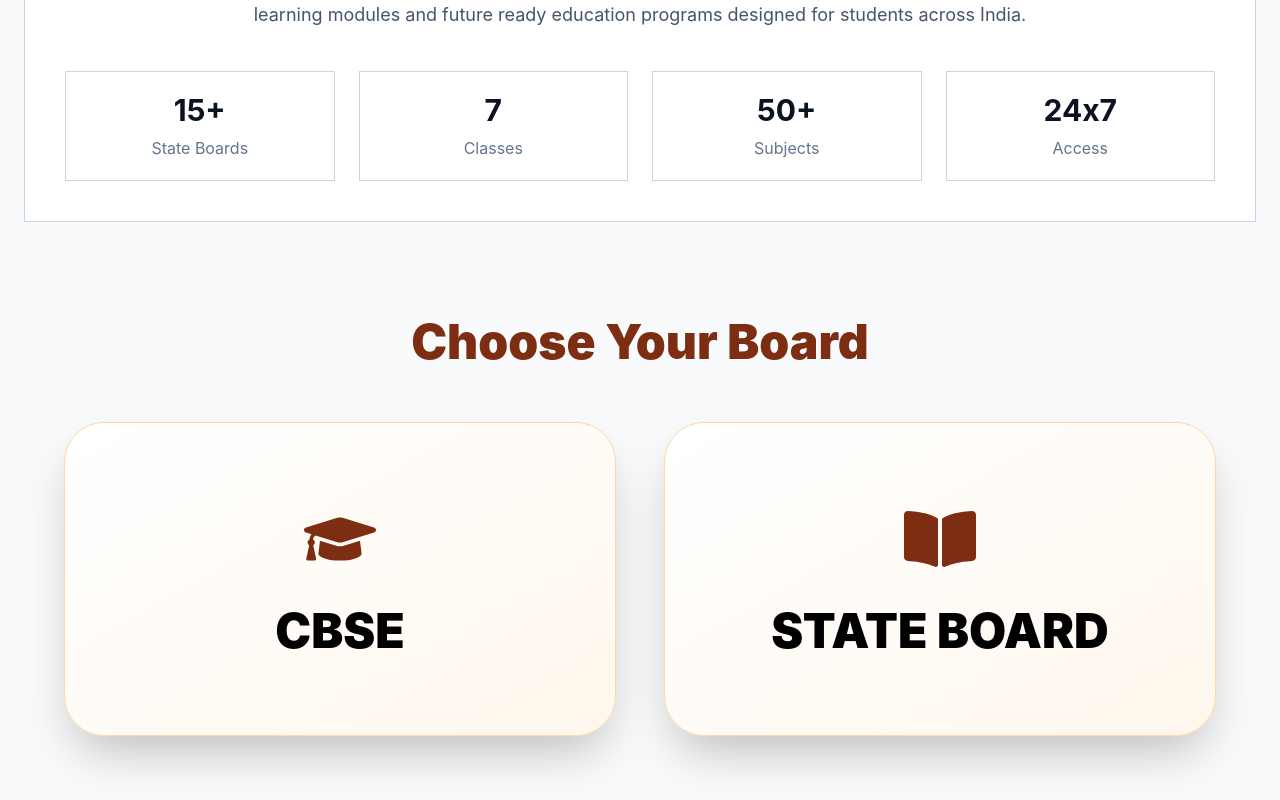
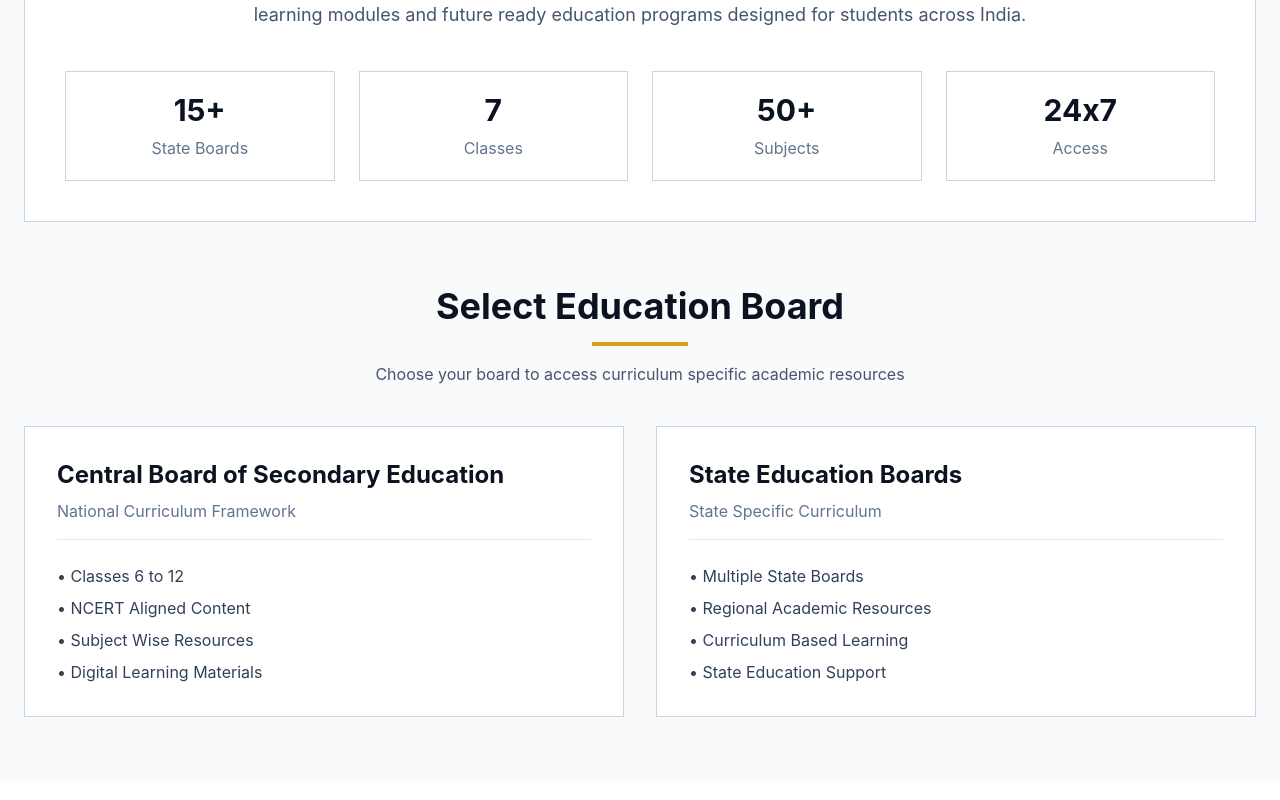
Before and after one commit to satyam07july-png/tsg, a React (Vite) app in the folder frontend/: page /academic in a window 1280 px wide. Shown: the part 394-1194 px from the top of the page. Built offline with nearby package versions, Linux system fonts and the light colour scheme.

Commit message:
put logo on landinga page

```diff
--- a/frontend/src/pages/Academic.jsx
+++ b/frontend/src/pages/Academic.jsx
@@ -207,23 +207,41 @@ function Academic() {
 
 {/* BOARD SELECTION */}
 
-      <div className="max-w-6xl mx-auto mt-24">
+<div className="max-w-[1800px] mx-auto mt-16">
+
+  <div className="text-center mb-10">
 
     <h2
       className="
-          text-5xl
-          font-black
-          mb-14
-          text-center
-          text-[#7C2D12]
+      text-3xl
+      md:text-4xl
+      font-bold
+      text-[#0B1220]
       "
     >
 
-          Choose Your Board
+      Select Education Board
 
     </h2>
 
-        <div className="grid grid-cols-1 md:grid-cols-2 gap-12">
+    <div className="w-24 h-1 bg-[#D4A017] mx-auto mt-4"></div>
+
+    <p className="text-slate-600 mt-4">
+
+      Choose your board to access curriculum specific academic resources
+
+    </p>
+
+  </div>
+
+  <div
+    className="
+    grid
+    grid-cols-1
+    md:grid-cols-2
+    gap-8
+    "
+  >
 
     {/* CBSE */}
 
@@ -236,42 +254,48 @@ function Academic() {
 
       }}
       className="
-            bg-gradient-to-br
-            from-white
-            to-orange-50
+      bg-white
       border
-            border-orange-200
-            shadow-2xl
-            rounded-[40px]
-            py-20
-            hover:scale-105
-            transition-all
+      border-slate-300
+      text-left
+      p-8
+      hover:border-[#7C2D12]
+      transition
       "
     >
 
-            <FaGraduationCap
-              className="
-              text-7xl
-              mx-auto
-              text-[#7C2D12]
-              mb-8
-              "
-            />
+      <div className="border-b border-slate-200 pb-4">
 
-            <h1
-              className="
-              text-5xl
-              font-black
-              "
-            >
+        <h3 className="text-2xl font-bold text-[#0B1220]">
 
-              CBSE
+          Central Board of Secondary Education
 
-            </h1>
+        </h3>
+
+        <p className="text-slate-500 mt-2">
+
+          National Curriculum Framework
+
+        </p>
+
+      </div>
+
+      <div className="mt-6 space-y-2 text-slate-700">
+
+        <p>• Classes 6 to 12</p>
+
+        <p>• NCERT Aligned Content</p>
+
+        <p>• Subject Wise Resources</p>
+
+        <p>• Digital Learning Materials</p>
+
+      </div>
 
     </button>
 
     {/* STATE BOARD */}
+
     <button
       onClick={() => {
 
@@ -285,38 +309,43 @@ function Academic() {
 
       }}
       className="
-            bg-gradient-to-br
-            from-white
-            to-orange-50
+      bg-white
       border
-            border-orange-200
-            shadow-2xl
-            rounded-[40px]
-            py-20
-            hover:scale-105
-            transition-all
+      border-slate-300
+      text-left
+      p-8
+      hover:border-[#7C2D12]
+      transition
       "
     >
 
-            <FaBookOpen
-              className="
-              text-7xl
-              mx-auto
-              text-[#7C2D12]
-              mb-8
-              "
-            />
+      <div className="border-b border-slate-200 pb-4">
 
-            <h1
-              className="
-              text-5xl
-              font-black
-              "
-            >
+        <h3 className="text-2xl font-bold text-[#0B1220]">
 
-              STATE BOARD
+          State Education Boards
 
-            </h1>
+        </h3>
+
+        <p className="text-slate-500 mt-2">
+
+          State Specific Curriculum
+
+        </p>
+
+      </div>
+
+      <div className="mt-6 space-y-2 text-slate-700">
+
+        <p>• Multiple State Boards</p>
+
+        <p>• Regional Academic Resources</p>
+
+        <p>• Curriculum Based Learning</p>
+
+        <p>• State Education Support</p>
+
+      </div>
 
     </button>
 
```
Lines whose indentation alone changed are shown as unchanged.
